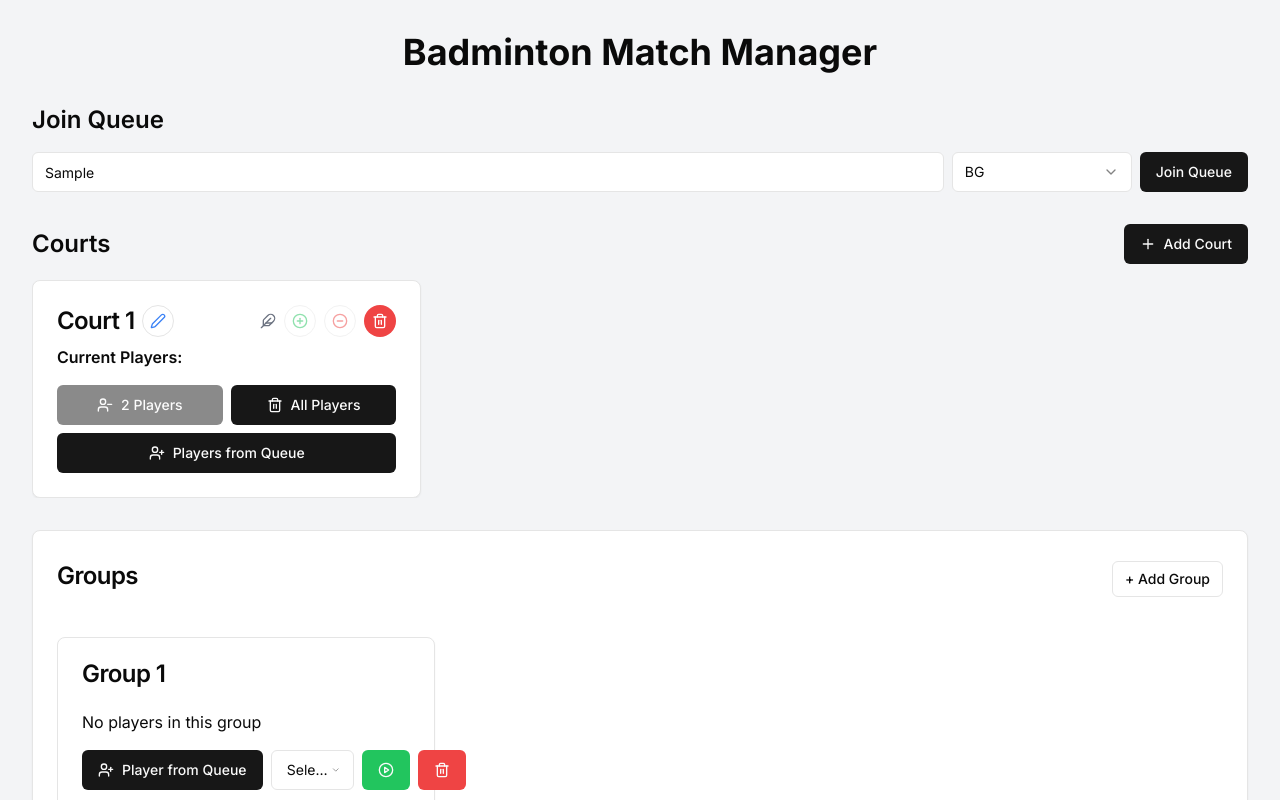
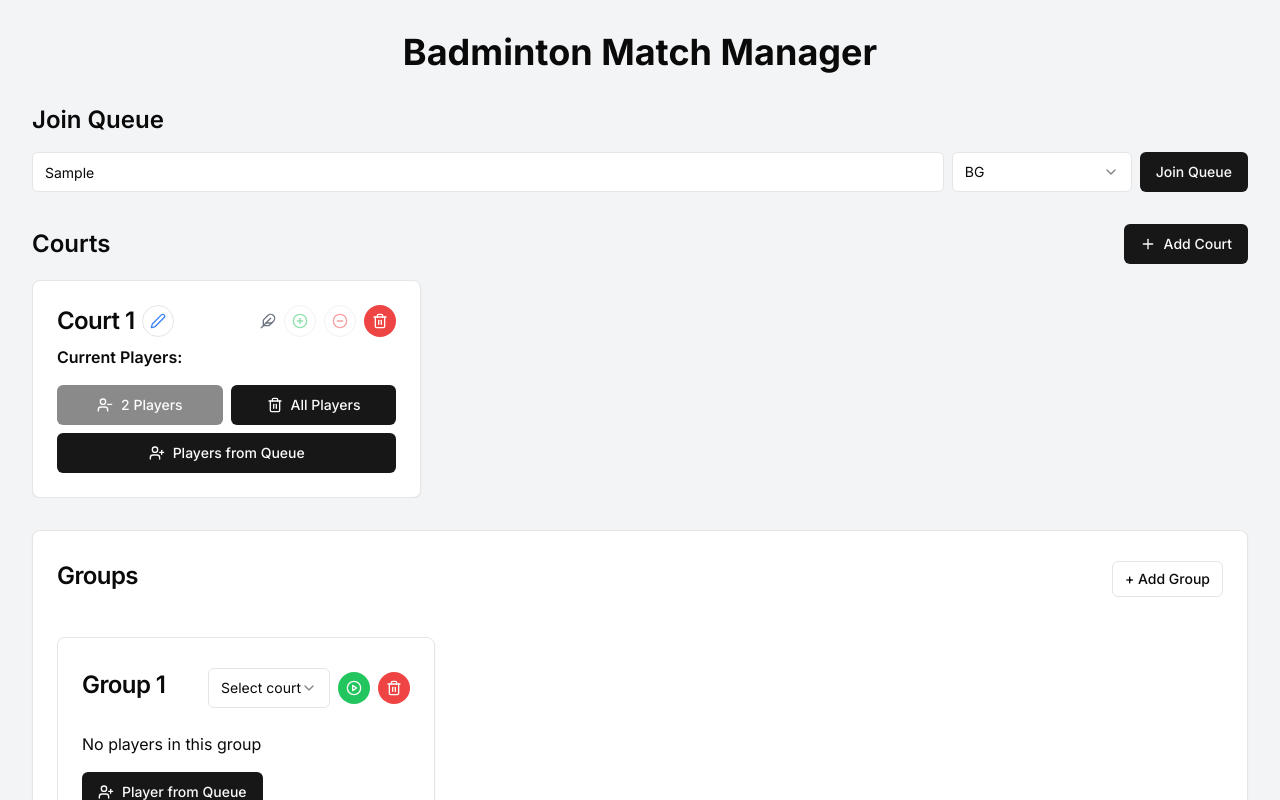
Before and after one commit to taforyou/court-queue-masters-v2-next, a Next.js app: page / in a window 1280 px wide. Both pictures are taken after typing "Sample" into the empty fields and a click on the button "+ Add Group". Shown: the top 800 px of the page. Built offline with nearby package versions, Linux system fonts and the light colour scheme.

Commit message:
fix: display groups tab

```diff
--- a/src/components/Buffer.js
+++ b/src/components/Buffer.js
@@ -90,8 +90,39 @@ const Buffer = ({ selectedPlayers, setSelectedPlayers, playerRanks, onAssignToBu
         <div className="mt-4 flex space-x-4 overflow-x-auto pb-4 sm:grid sm:grid-cols-3 sm:gap-4">
           {bufferGroups.map((group, index) => (
             <Card key={index} className="mb-4 flex-shrink-0 w-64 sm:w-auto">
-              <CardHeader>
+              <CardHeader className="flex flex-row items-center justify-between">
                 <CardTitle>Group {index + 1}</CardTitle>
+                <div className="flex items-center space-x-2">
+                  <Select
+                    value={selectedCourts[index]}
+                    onValueChange={(value) => setSelectedCourts(prev => ({ ...prev, [index]: value }))}
+                    className="w-32"
+                  >
+                    <SelectTrigger>
+                      <SelectValue placeholder="Select court" />
+                    </SelectTrigger>
+                    <SelectContent>
+                      {courts.map((court) => (
+                        <SelectItem key={court.id} value={court.id.toString()}>
+                          Court {court.id}
+                        </SelectItem>
+                      ))}
+                    </SelectContent>
+                  </Select>
+                  <Button
+                    onClick={() => handleAssignToBuffer(index)}
+                    className="bg-green-500 hover:bg-green-600 rounded-full p-2 w-8 h-8 flex items-center justify-center"
+                  >
+                    <PlayCircle className="h-4 w-4" />
+                  </Button>
+                  <Button
+                    onClick={() => removeBufferGroup(index)}
+                    variant="destructive"
+                    className="rounded-full p-2 w-8 h-8 flex items-center justify-center"
+                  >
+                    <Trash2 className="h-4 w-4" />
+                  </Button>
+                </div>
               </CardHeader>
               <CardContent>
                 {Array.isArray(group) && group.length > 0 ? (
@@ -126,33 +157,6 @@ const Buffer = ({ selectedPlayers, setSelectedPlayers, playerRanks, onAssignToBu
                       <UserPlus className="mr-2 h-4 w-4" />
                       Player from Queue
                     </Button>
-                    <Select
-                      value={selectedCourts[index]}
-                      onValueChange={(value) => setSelectedCourts(prev => ({ ...prev, [index]: value }))}
-                      className="w-full sm:flex-1 mt-2 sm:mt-0"
-                    >
-                      <SelectTrigger>
-                        <SelectValue placeholder="Select court" />
-                      </SelectTrigger>
-                      <SelectContent>
-                        {courts.map((court) => (
-                          <SelectItem key={court.id} value={court.id.toString()}>
-                            Court {court.id}
-                          </SelectItem>
-                        ))}
-                      </SelectContent>
-                    </Select>
-                  </div>
-                  <div className="flex space-x-2 mt-2 sm:mt-0">
-                    <Button
-                      onClick={() => handleAssignToBuffer(index)}
-                      className="flex-1 sm:flex-none bg-green-500 hover:bg-green-600"
-                    >
-                      <PlayCircle className="h-4 w-4" />
-                    </Button>
-                    <Button onClick={() => removeBufferGroup(index)} variant="destructive" className="flex-1 sm:flex-none">
-                      <Trash2 className="h-4 w-4" />
-                    </Button>
                   </div>
                 </div>
               </CardContent>
```
